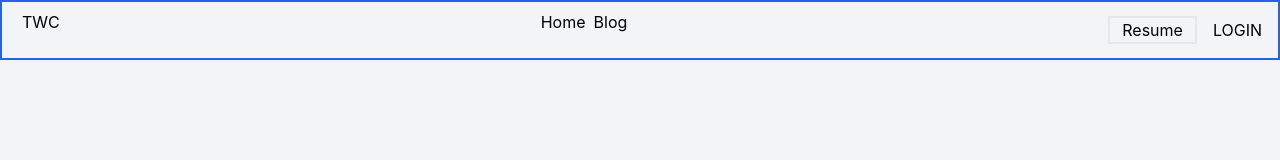
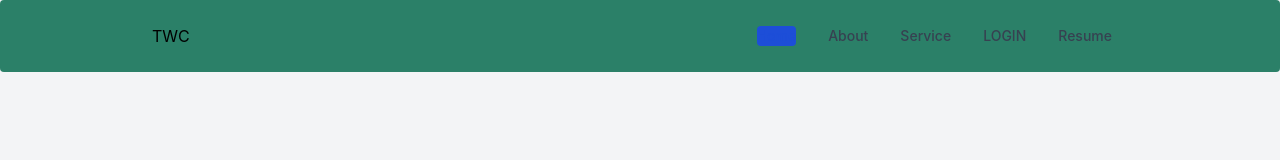
Before and after one commit to Placide123/my_brand, a React (Create React App) app in the folder my_brand/: page / in a window 1280 px wide. Shown: the top 160 px of the page. Built offline with nearby package versions, Linux system fonts and the light colour scheme.

Commit message:
work on navigation bar

```diff
--- a/my_brand/src/component/Navigation.js
+++ b/my_brand/src/component/Navigation.js
@@ -1,5 +1,7 @@
 import { useState } from "react";
 import { NavLink } from "react-router-dom";
+import { FiMenu } from 'react-icons/fi'
+
 
 export default function Navigation() {
   const [isOpen, setIsOpen] = useState(false);
@@ -9,31 +11,41 @@
   };
 
   return (
-    <nav className="flex flex-wrap justify-between border-2 border-blue-600 p-2">
-      <div>
-        <h3 className="pl-3">TWC</h3>
-      </div>
-      <div>
-        <ul className="flex gap-2">
-          <li>Home</li>
-          <li>Blog</li>
-        </ul>
-      </div>
-      <div className="flex items-center gap-2">
-        <button
-          className="block sm:hidden border border-blue-600 p-1 rounded"
-          onClick={toggleMenu}
-        >
-          {isOpen ? "Close" : "Menu"}
+
+    <nav class="bg-primary border-gray-200 px-2 md:px-4 py-2.5 rounded dark:bg-gray-900">
+      <div class="container flex flex-wrap items-center justify-between mx-auto">
+        <h1 class="flex items-center">
+          TWC
+        </h1>
+        <button data-collapse-toggle="navbar-default" type="button" class="inline-flex items-center p-2 ml-3 text-sm text-gray-500 rounded-lg md:hidden hover:bg-gray-700 focus:outline-none focus:ring-2 focus:ring-gray-200 " aria-controls="navbar-default" aria-expanded="false" onClick={() => setIsOpen(!isOpen)}>
+          <span class="sr-only">Open main menu</span>
+          {/* <svg class="w-6 h-6" aria-hidden="true" fill="currentColor" viewBox="0 0 20 20" xmlns="http://www.w3.org/2000/svg"><path fill-rule="evenodd" d="M3 5a1 1 0 011-1h12a1 1 0 110 2H4a1 1 0 01-1-1zM3 10a1 1 0 011-1h12a1 1 0 110 2H4a1 1 0 01-1-1zM3 15a1 1 0 011-1h12a1 1 0 110 2H4a1 1 0 01-1-1z" clip-rule="evenodd"></path></svg> */}
+          <FiMenu />
+
         </button>
-        <ul
-          className={`${isOpen ? "block " : "hidden"
-            } sm:flex sm:items-center sm:w-auto w-full`}
-        >
-          <li className="pr-3 pl-3 border-2 border-lime-300 mr-2">Resume</li>
-          <li className="hover:bg-lime-300 p-2 hover:rounded"><NavLink to="/login"><span>LOGIN</span></NavLink></li>
-        </ul>
-      </div>
+        <div className={`${isOpen ? '' : 'hidden'
+          } w-full block flex-grow lg:block  lg:w-auto md:block md:w-auto`}
+          id="navbar-default">
+          <ul class="flex flex-col p-4 mt-4 border border-gray-100 rounded-lg bg-gray-50 md:flex-row md:space-x-8 md:mt-0 md:text-sm md:font-medium md:border-0 md:bg-white md:justify-end ">
+            <li>
+              <a href="#" class="block py-2 pl-3 pr-4 text-white bg-blue-700 rounded md:bg-transparent md:text-blue-700 md:p-0" aria-current="page">Home</a>
+            </li>
+            <li>
+              <a href="#" class="block py-2 pl-3 pr-4 text-gray-700 rounded hover:bg-gray-100 md:hover:bg-transparent md:border-0 md:hover:text-blue-700 md:p-0 ">About</a>
+            </li>
+            <li>
+              <a href="#" class="block py-2 pl-3 pr-4 text-gray-700 rounded hover:bg-gray-100 md:hover:bg-transparent md:border-0 md:hover:text-blue-700 md:p-0 ">Service</a>
+            </li>
+            <li>
+              <a href="#" class="block py-2 pl-3 pr-4 text-gray-700 rounded hover:bg-gray-100 md:hover:bg-transparent md:border-0 md:hover:text-blue-700 md:p-0  ">LOGIN</a>
+            </li>
+            <li>
+              <a href="#" class="block py-2 pl-3 pr-4 text-gray-700 rounded hover:bg-gray-100 md:hover:bg-transparent md:border-0 md:hover:text-blue-700 md:p-0 ">Resume</a>
+            </li>
+          </ul>
+        </div>
+        </div>
     </nav>
+
   );
 }
```
